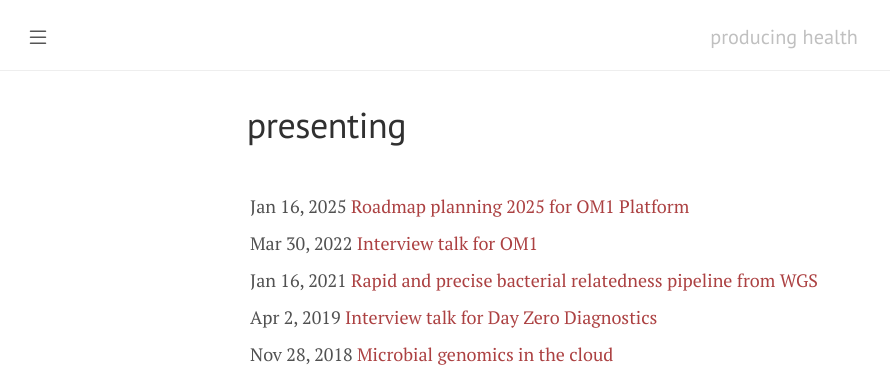
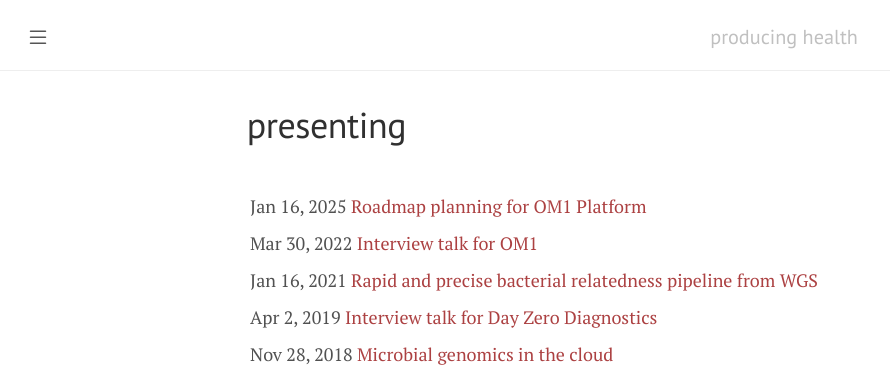
Before and after one commit to tmfarrell/tmfarrell.github.io, a Jekyll site: the page built from presenting.html, in a window 1280 px wide. Shown: the top 382 px of the page, without its empty margins (0-890 px from the left). Built offline with Jekyll 4.4.1, drawn with Linux system fonts in a browser that asks for light colours.

Commit message:
update presentation title

```diff
--- a/_data/talks.yaml
+++ b/_data/talks.yaml
@@ -1,5 +1,5 @@
 - id: om1-1
-  description: "Roadmap planning 2025 for OM1 Platform"
+  description: "Roadmap planning for OM1 Platform"
   path:  "/assets/pdf/OM1 Platform - Planning 2025.pdf"
   date: 2025-01-16
 - id: om1-0
```
